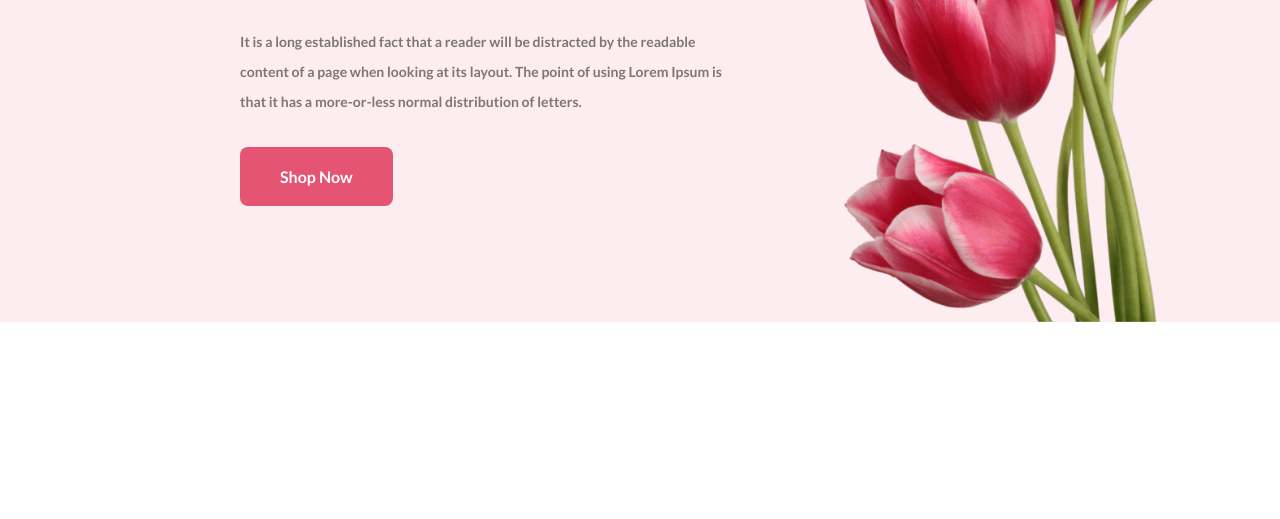
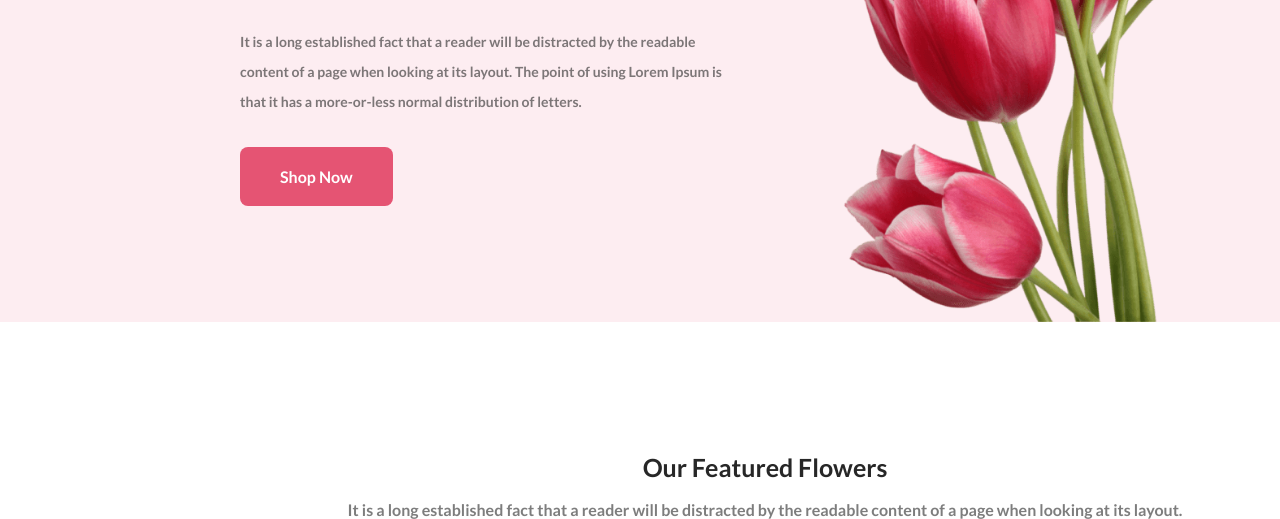
Before and after one commit to alifcodes101/flower-shop-assignment, a plain HTML site: page index.html in a window 1280 px wide. Shown: the part 378-897 px from the top of the page. Before the commit the page ends 800 px from the top, so only its background shows below. Drawn offline with Linux system fonts and the light colour scheme.

Commit message:
added featured text

```diff
--- a/index.html
+++ b/index.html
@@ -32,5 +32,20 @@
       </div>
     </div>
   </header>
-  <body></body>
+  <body>
+    <!-- featured section  -->
+    <div class="featured-section">
+      <div class="featured-text">
+        <div class="featured-title">
+          <p>Our Featured Flowers</p>
+        </div>
+        <div class="featured-subtitle">
+          <p>
+            It is a long established fact that a reader will be distracted by
+            the readable content of a page when looking at its layout.
+          </p>
+        </div>
+      </div>
+    </div>
+  </body>
 </html>
--- a/style.css
+++ b/style.css
@@ -6,7 +6,6 @@
 header {
   display: flex;
   background-color: #e554731a;
-  /* width: auto; */
   max-width: 1920px;
   max-height: 700px;
   width: auto;
@@ -68,3 +67,28 @@ header {
   margin-right: 150px;
   margin-top: 50px;
 }
+
+/* featured section  */
+.featured-text {
+  margin-top: 130px;
+  margin-left: 765px;
+  margin-right: 765px;
+  flex-direction: column;
+  display: flex;
+  align-items: center;
+  white-space: nowrap;
+}
+
+.featured-title {
+  color: #272727;
+  font-family: "lato", sans-serif;
+  font-size: 25px;
+  font-style: bold;
+  margin-bottom: 18px;
+}
+
+.featured-subtitle {
+  color: #27272799;
+  font-family: "lato", sans-serif;
+  font-style: normal;
+}
```
